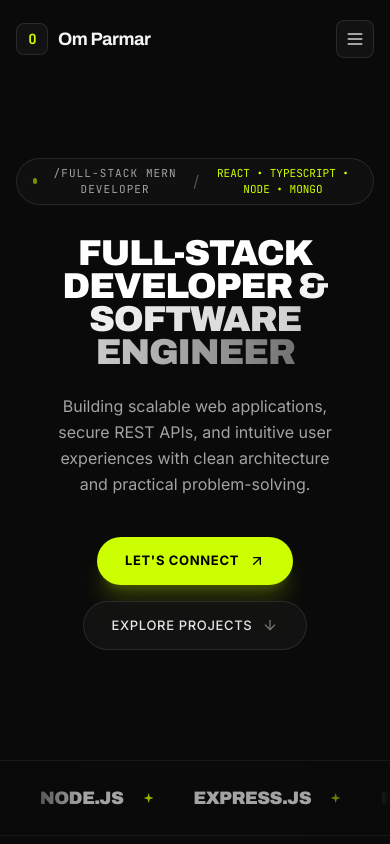
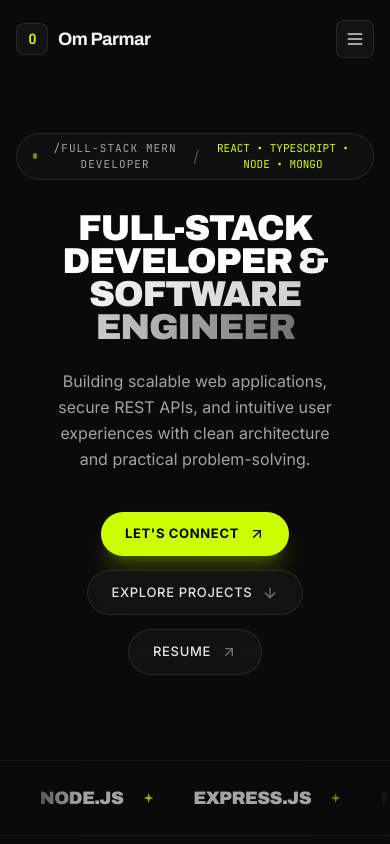
Before and after one commit to om-parmar-2121/my-portfolio, a Next.js app: page / in a window 390 px wide. Shown: the top 844 px of the page. Built offline with nearby package versions, Linux system fonts and the light colour scheme.

Commit message:
Add resume.pdf to public folder and Resume CTA button to hero

```diff
--- a/src/components/Hero.tsx
+++ b/src/components/Hero.tsx
@@ -40,10 +40,10 @@ export const Hero: React.FC = () => {
         </p>
 
         {/* CTA Button Group */}
-        <div className="flex flex-wrap items-center justify-center gap-4">
+        <div className="flex flex-wrap items-center justify-center gap-3.5 sm:gap-4">
           <Link
             href="/#contact"
-            className="group inline-flex items-center gap-2.5 px-7 py-3.5 text-[13px] font-bold uppercase tracking-wider text-black bg-[#CCFF00] hover:bg-[#b3e600] rounded-full transition-all duration-300 shadow-xl shadow-[#CCFF00]/20 hover:shadow-[#CCFF00]/35 hover:scale-[1.03] active:scale-[0.98]"
+            className="group inline-flex items-center gap-2.5 px-6 sm:px-7 py-3 sm:py-3.5 text-[13px] font-bold uppercase tracking-wider text-black bg-[#CCFF00] hover:bg-[#b3e600] rounded-full transition-all duration-300 shadow-xl shadow-[#CCFF00]/20 hover:shadow-[#CCFF00]/35 hover:scale-[1.03] active:scale-[0.98]"
           >
             <span>Let&apos;s Connect</span>
             <ArrowUpRight className="w-4 h-4 group-hover:translate-x-0.5 group-hover:-translate-y-0.5 transition-transform" />
@@ -51,11 +51,21 @@ export const Hero: React.FC = () => {
 
           <Link
             href="/#work"
-            className="group inline-flex items-center gap-2.5 px-7 py-3.5 text-[13px] font-medium uppercase tracking-wider text-neutral-200 hover:text-white bg-[#141414]/80 hover:bg-[#181818] border border-white/10 hover:border-white/20 rounded-full backdrop-blur-md transition-all duration-300"
+            className="group inline-flex items-center gap-2.5 px-6 sm:px-7 py-3 sm:py-3.5 text-[13px] font-medium uppercase tracking-wider text-neutral-200 hover:text-white bg-[#141414]/80 hover:bg-[#181818] border border-white/10 hover:border-white/20 rounded-full backdrop-blur-md transition-all duration-300"
           >
             <span>Explore Projects</span>
             <ArrowDown className="w-4 h-4 group-hover:translate-y-0.5 transition-transform text-neutral-500 group-hover:text-[#CCFF00]" />
           </Link>
+
+          <a
+            href={profileData.resumeUrl || "/resume.pdf"}
+            target="_blank"
+            rel="noopener noreferrer"
+            className="group inline-flex items-center gap-2.5 px-6 sm:px-7 py-3 sm:py-3.5 text-[13px] font-medium uppercase tracking-wider text-neutral-200 hover:text-white bg-[#141414]/80 hover:bg-[#181818] border border-white/10 hover:border-white/20 rounded-full backdrop-blur-md transition-all duration-300"
+          >
+            <span>Resume</span>
+            <ArrowUpRight className="w-4 h-4 group-hover:translate-x-0.5 group-hover:-translate-y-0.5 transition-transform text-neutral-500 group-hover:text-[#CCFF00]" />
+          </a>
         </div>
       </div>
     </section>
--- a/src/data/profile.ts
+++ b/src/data/profile.ts
@@ -13,6 +13,7 @@ export interface ProfileData {
   location: string;
   timezone: string;
   contactEmail: string;
+  resumeUrl: string;
   status: {
     available: boolean;
     text: string;
@@ -39,6 +40,7 @@ export const profileData: ProfileData = {
   location: "Ahmedabad, Gujarat, India",
   timezone: "UTC+5:30 / IST",
   contactEmail: "omparmar2105@gmail.com",
+  resumeUrl: "/resume.pdf",
   status: {
     available: true,
     text: "Open to SDE Roles & Internships",
```
Also changed, not shown: index.html (+8 -3 lines), 1 other file (tests, documents, lock files or other folders).
